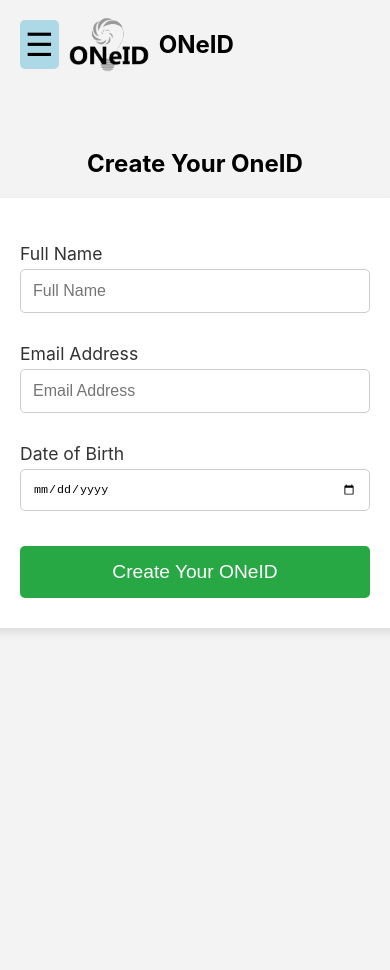
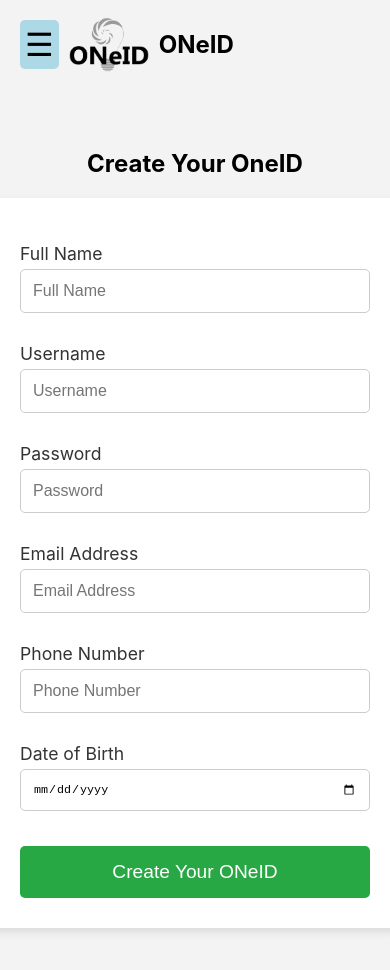
Before and after one commit to nvlt1/unifiedai-frontend, a React (Create React App) app in the folder oneidfrontend/: page /create-id in a window 390 px wide. Shown: the top 970 px of the page. Built offline with nearby package versions, Linux system fonts and the light colour scheme.

Commit message:
username, pass, and phone fields added, devicefingerprint placeholder added, api call handled, form data sending to api/auth/register endpoint w/ success or fail displayed. Scss updated with new fields added

```diff
--- a/oneidfrontend/src/pages/CreateIDPage.js
+++ b/oneidfrontend/src/pages/CreateIDPage.js
@@ -1,12 +1,17 @@
 import React, { useState } from 'react';
 import { useNavigate } from 'react-router-dom';
+import axios from 'axios';
 import './CreateIDPage.scss';
 
 const CreateIDPage = () => {
   const [formData, setFormData] = useState({
     fullName: '',
+    username: '',
+    password: '',
     email: '',
-    dob: ''
+    phoneNumber: '',
+    dob: '',
+    deviceFingerprint: Math.random().toString(36).substring(2, 15) // Temporary placeholder for device fingerprint
   });
 
   const navigate = useNavigate();
@@ -16,12 +21,18 @@
     setFormData({ ...formData, [name]: value });
   };
 
-  const handleSubmit = (e) => {
+  const handleSubmit = async (e) => {
     e.preventDefault();
-    // Add form submission logic here, the API calls here
-    console.log('Form submitted:', formData);
-
-    navigate('/create-id-2');
+    try {
+      // Make the API call to register the user
+      const response = await axios.post('/api/auth/register', formData);
+      alert('Registration successful! Please check your email for verification.');
+      // Navigate to the next step
+      navigate('/create-id-2');
+    } catch (error) {
+      console.error('Registration failed:', error);
+      alert('Registration failed. Please try again.');
+    }
   };
 
   return (
@@ -38,6 +49,29 @@
           onChange={handleChange}
           required
         />
+
+        <label htmlFor="username">Username</label>
+        <input
+          type="text"
+          name="username"
+          id="username"
+          placeholder="Username"
+          value={formData.username}
+          onChange={handleChange}
+          required
+        />
+
+        <label htmlFor="password">Password</label>
+        <input
+          type="password"
+          name="password"
+          id="password"
+          placeholder="Password"
+          value={formData.password}
+          onChange={handleChange}
+          required
+        />
+
         <label htmlFor="email">Email Address</label>
         <input
           type="email"
@@ -48,6 +82,18 @@
           onChange={handleChange}
           required
         />
+
+        <label htmlFor="phoneNumber">Phone Number</label>
+        <input
+          type="tel"
+          name="phoneNumber"
+          id="phoneNumber"
+          placeholder="Phone Number"
+          value={formData.phoneNumber}
+          onChange={handleChange}
+          required
+        />
+
         <label htmlFor="dob">Date of Birth</label>
         <input
           type="date"
@@ -58,6 +104,7 @@
           onChange={handleChange}
           required
         />
+
         <button type="submit" className="submit-btn">
           Create Your ONeID
         </button>
@@ -67,3 +114,74 @@
 };
 
 export default CreateIDPage;
+
+
+// import React, { useState } from 'react';
+// import { useNavigate } from 'react-router-dom';
+// import './CreateIDPage.scss';
+
+// const CreateIDPage = () => {
+//   const [formData, setFormData] = useState({
+//     fullName: '',
+//     email: '',
+//     dob: ''
+//   });
+
+//   const navigate = useNavigate();
+
+//   const handleChange = (e) => {
+//     const { name, value } = e.target;
+//     setFormData({ ...formData, [name]: value });
+//   };
+
+//   const handleSubmit = (e) => {
+//     e.preventDefault();
+//     // Add form submission logic here, the API calls here
+//     console.log('Form submitted:', formData);
+
+//     navigate('/create-id-2');
+//   };
+
+//   return (
+//     <div className="create-id-container">
+//       <h2>Create Your OneID</h2>
+//       <form className="create-id-form" onSubmit={handleSubmit}>
+//         <label htmlFor="fullName">Full Name</label>
+//         <input
+//           type="text"
+//           name="fullName"
+//           id="fullName"
+//           placeholder="Full Name"
+//           value={formData.fullName}
+//           onChange={handleChange}
+//           required
+//         />
+//         <label htmlFor="email">Email Address</label>
+//         <input
+//           type="email"
+//           name="email"
+//           id="email"
+//           placeholder="Email Address"
+//           value={formData.email}
+//           onChange={handleChange}
+//           required
+//         />
+//         <label htmlFor="dob">Date of Birth</label>
+//         <input
+//           type="date"
+//           name="dob"
+//           id="dob"
+//           placeholder="Date of Birth"
+//           value={formData.dob}
+//           onChange={handleChange}
+//           required
+//         />
+//         <button type="submit" className="submit-btn">
+//           Create Your ONeID
+//         </button>
+//       </form>
+//     </div>
+//   );
+// };
+
+// export default CreateIDPage;
```
Also changed, not shown: oneidfrontend/src/pages/CreateIDPage.scss (+62 -0 lines).
